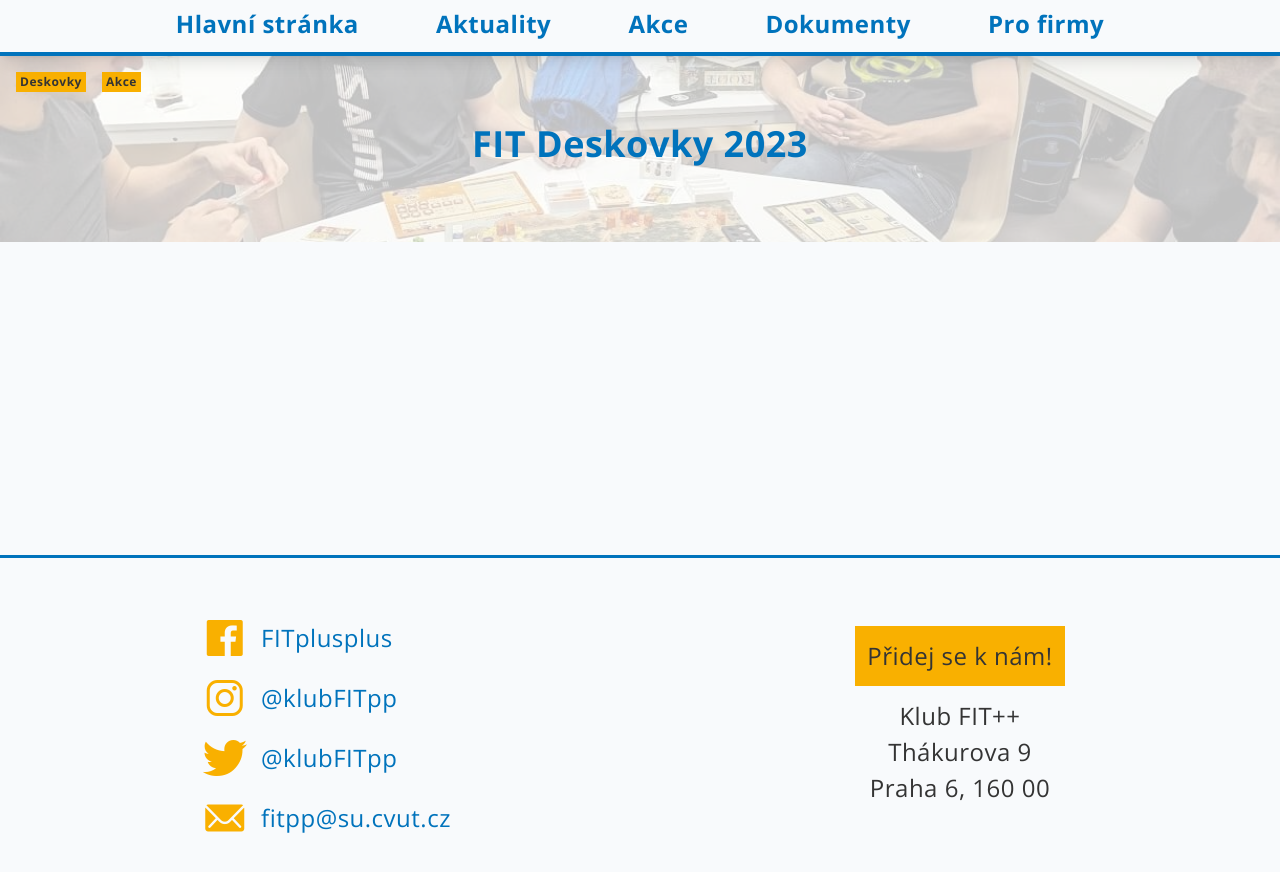
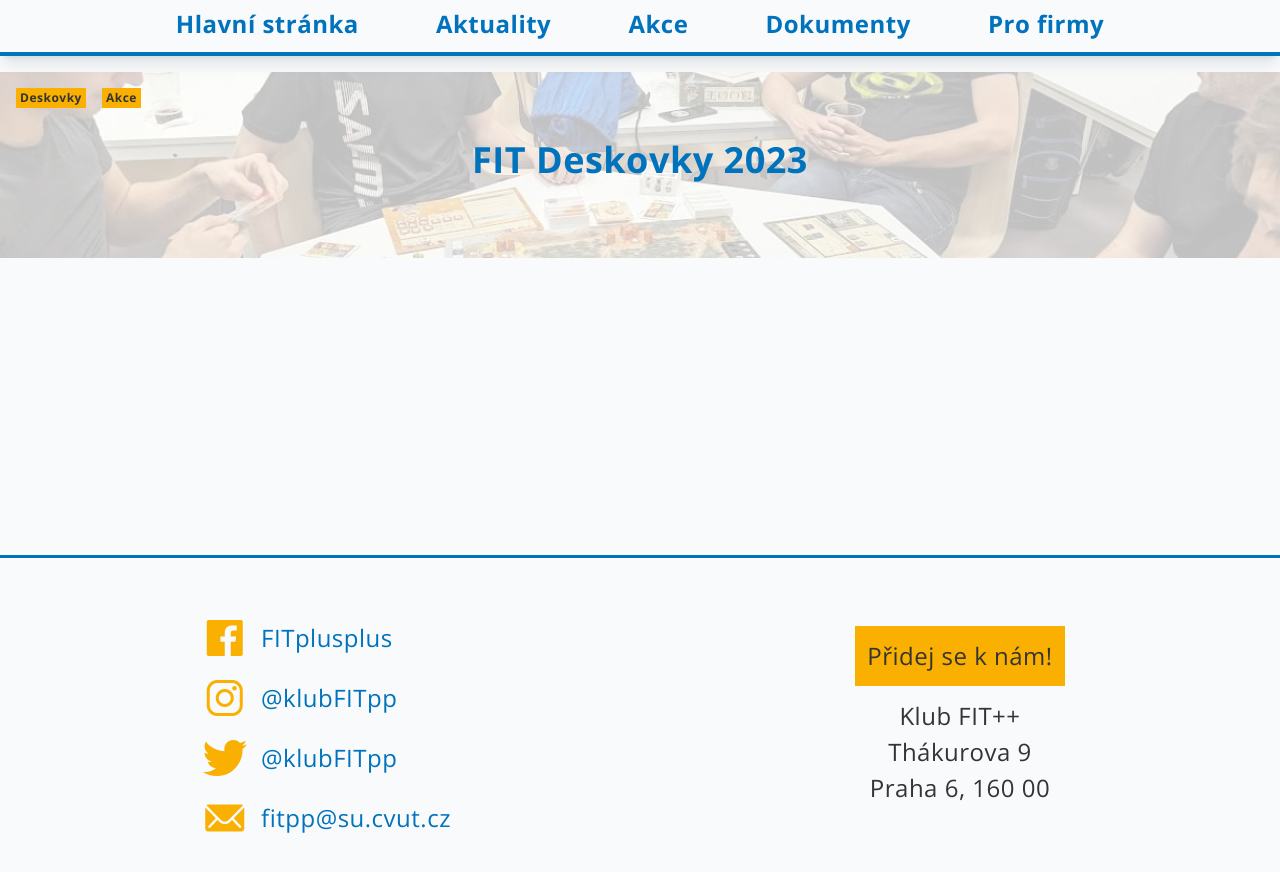
Before and after one commit to klubFITpp/klubfitpp, a Jekyll site: the page built from _events/2023-11-03-fit-deskovky-23.md, in a window 1280 px wide. Shown: the top 872 px of the page. Built offline with Jekyll 4.4.1, drawn with Linux system fonts in a browser that asks for light colours.

Commit message:
fix fuckup

```diff
--- a/_layouts/event.html
+++ b/_layouts/event.html
@@ -1,7 +1,8 @@
-{% include head.html %}
-  <body>
-  <div class="post">
-  {% include nav.html %}
+---
+layout: default
+---
+{% include nav.html %}
+<section class="post">
   <div class="post__title__wrapper post__image" style="background-image: url({{ page.img | relative_url }});">
 
     <div class="post__title__background">
@@ -19,6 +20,4 @@
     </article>
   </main>
 
-</div>
-{% include foot.html %}
-</body>
+  </section>
--- a/assets/css/app.css
+++ b/assets/css/app.css
@@ -1398,6 +1398,11 @@
 
 /* POST */
 
+section.post {
+  margin: 0;
+  padding: 3em 0em;
+}
+
 .post article p, .post article ul, .post article ol, .post article h1, .post article h2, .post article h3, .post article h4, .post article code{
   -ms-word-wrap: break-word;
   word-wrap: break-word;
@@ -1405,7 +1410,6 @@
 
 .post__title__wrapper {
   position: relative;
-  margin-top: 3.5rem;
   height: -moz-max-content;
   height: max-content;
   min-height: 7rem;
```
Also changed, not shown: _layouts/news.html (+5 -4 lines), assets/css/input.css (+6 -1 lines).
